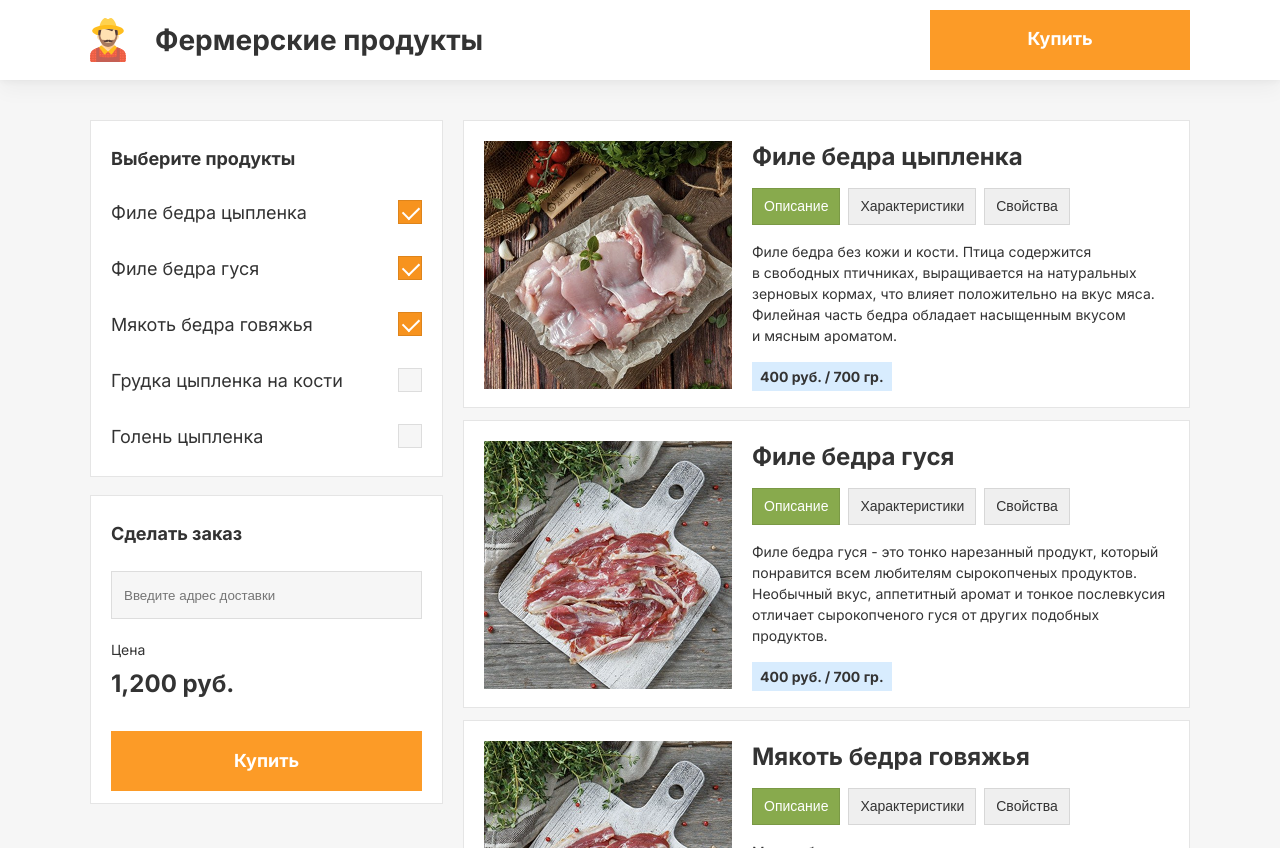
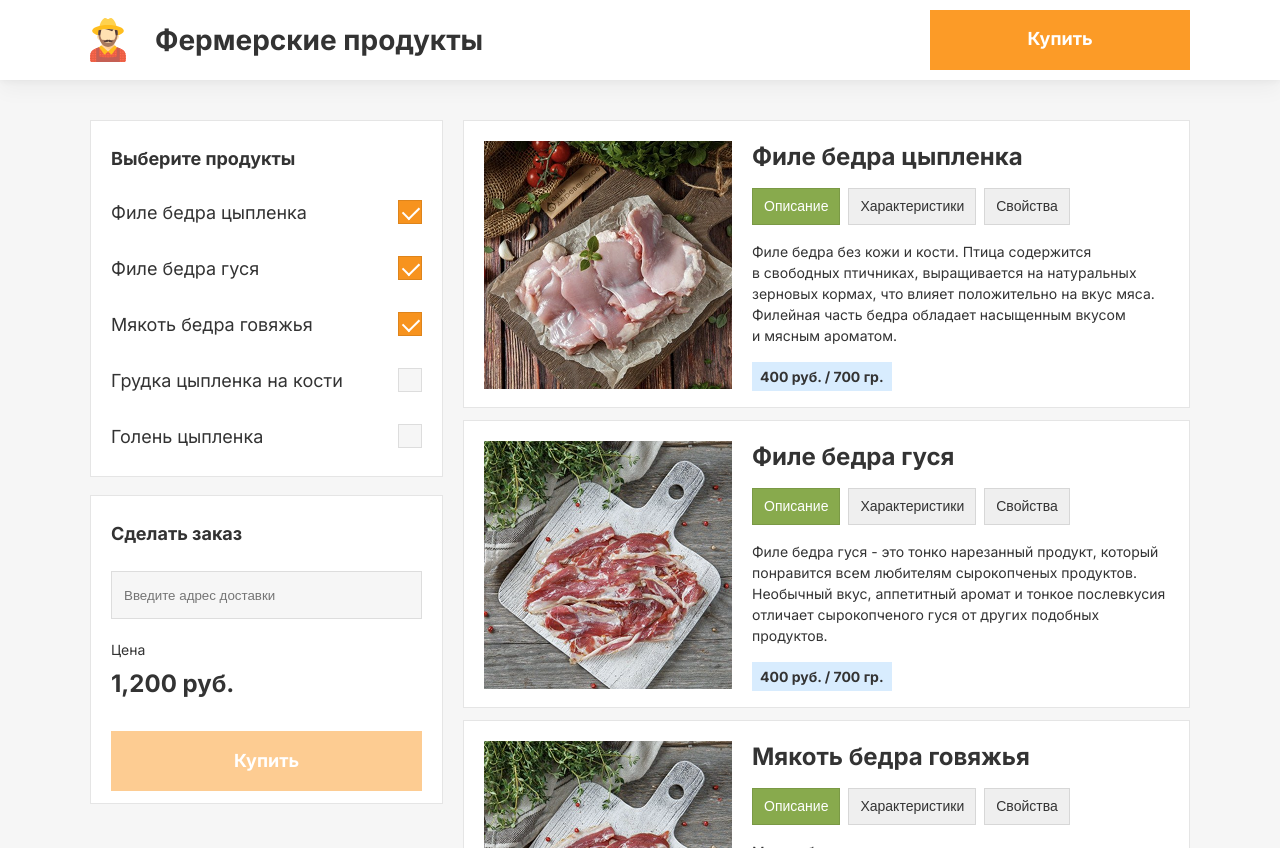
Before and after one commit to Wayksi/react_2, a React (Vite) app: page / in a window 1280 px wide. Shown: the top 850 px of the page. Built offline with nearby package versions, Linux system fonts and the light colour scheme.

Commit message:
feat(Form): собрал и вывел инфу о заказе

```diff
--- a/src/components/layout/Form/Form.jsx
+++ b/src/components/layout/Form/Form.jsx
@@ -1,17 +1,30 @@
-import React from "react";
+import React, { useState } from "react";
 import { StyledForm, StyledFieldSet, StyledLegend, SubmitButton } from "./style";
 import ProductCheckBox from "@ui/ProductCheckBox/ProductCheckBox";
 import TextInput from "@ui/TextInput/TextInput";
 import Price from "@ui/Price/Price";
 
 function Form({ products, selected, onSelectedChange, selectedSlug }) {
+    const [email, setEmail] = useState("");
+
     const handleChange = (e) => {
-        const { value, checked } = e.target;
+        const { name, value, checked, type } = e.target;
+
+        if (type === "checkbox") {
             onSelectedChange((prev) => ({
                 ...prev,
                 [value]: checked,
             }));
+        } else if (name === "mail") {
+            setEmail(value);
+        }
+
     };
+
+    const isValidEmail = (email) => {
+        return /^[^\s@]+@[^\s@]+\.[^\s@]+$/.test(email.trim());
+    };
+    const isFormValid = isValidEmail(email) && selectedSlug.length > 0;
 
     const totalPrice = products.filter((product) => selectedSlug.includes(product.slug))
         .reduce((sum, product) => {
@@ -24,7 +37,17 @@ function Form({ products, selected, onSelectedChange, selectedSlug }) {
         e.preventDefault();
 
         const selectedProducts = Object.entries(selected).filter(([, checked]) => checked).map(([slug]) => slug);
-        console.log("Выбранные продукты:", selectedProducts);
+
+        const message = `
+                Электронная почта: ${email}
+
+                Выбранные продукты:
+                ${selectedProducts.join(", ")}
+
+                Цена заказа: ${totalPrice} руб.
+            `;
+
+        alert(message);
     };
 
     return (
@@ -46,11 +69,12 @@ function Form({ products, selected, onSelectedChange, selectedSlug }) {
                 <StyledLegend>Сделать заказ</StyledLegend>
                 <TextInput
                     name="mail"
+                    type="email"
                     placeholder="Введите адрес доставки"
                     onChange={handleChange}
                 />
                 <Price total={totalPrice} />
-                <SubmitButton type="submit">Купить</SubmitButton>
+                <SubmitButton type="submit" disabled={!isFormValid}>Купить</SubmitButton>
             </StyledFieldSet>
         </StyledForm>
     );
```
Lines whose indentation alone changed are shown as unchanged.
